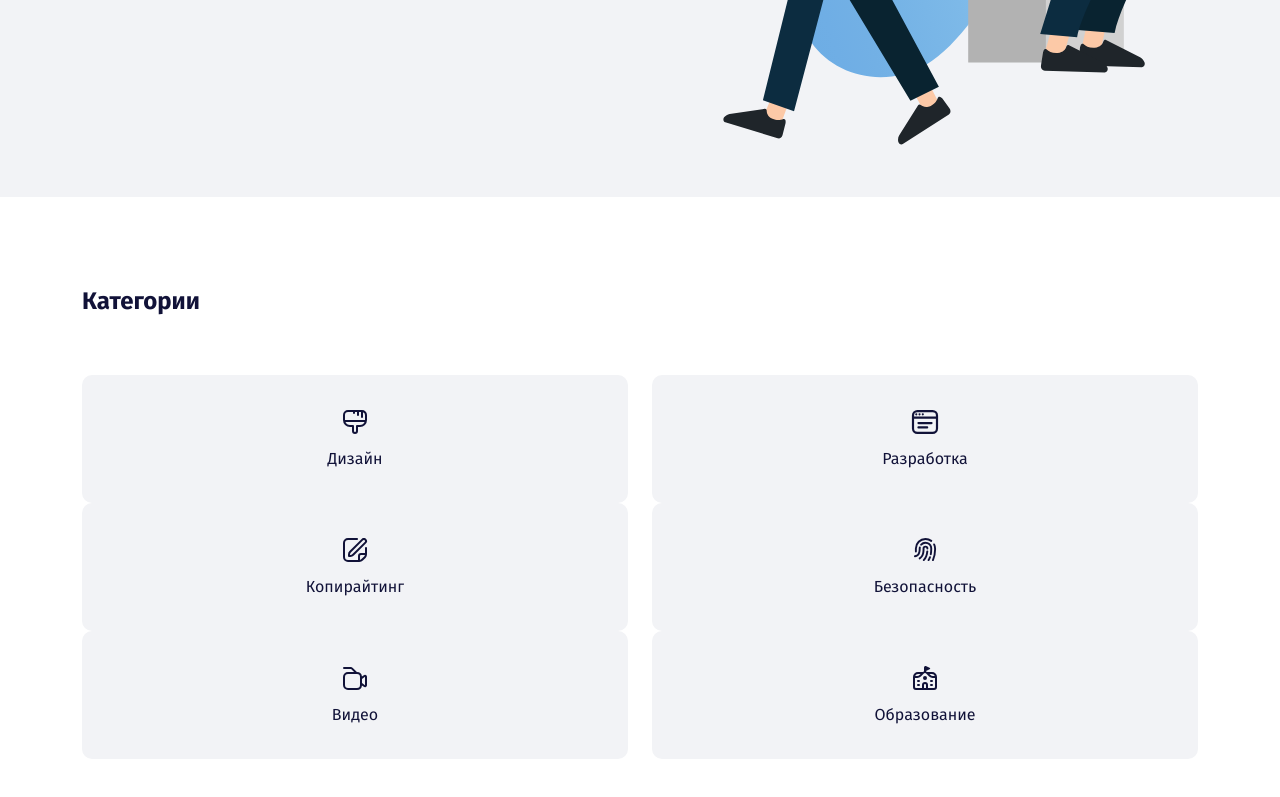
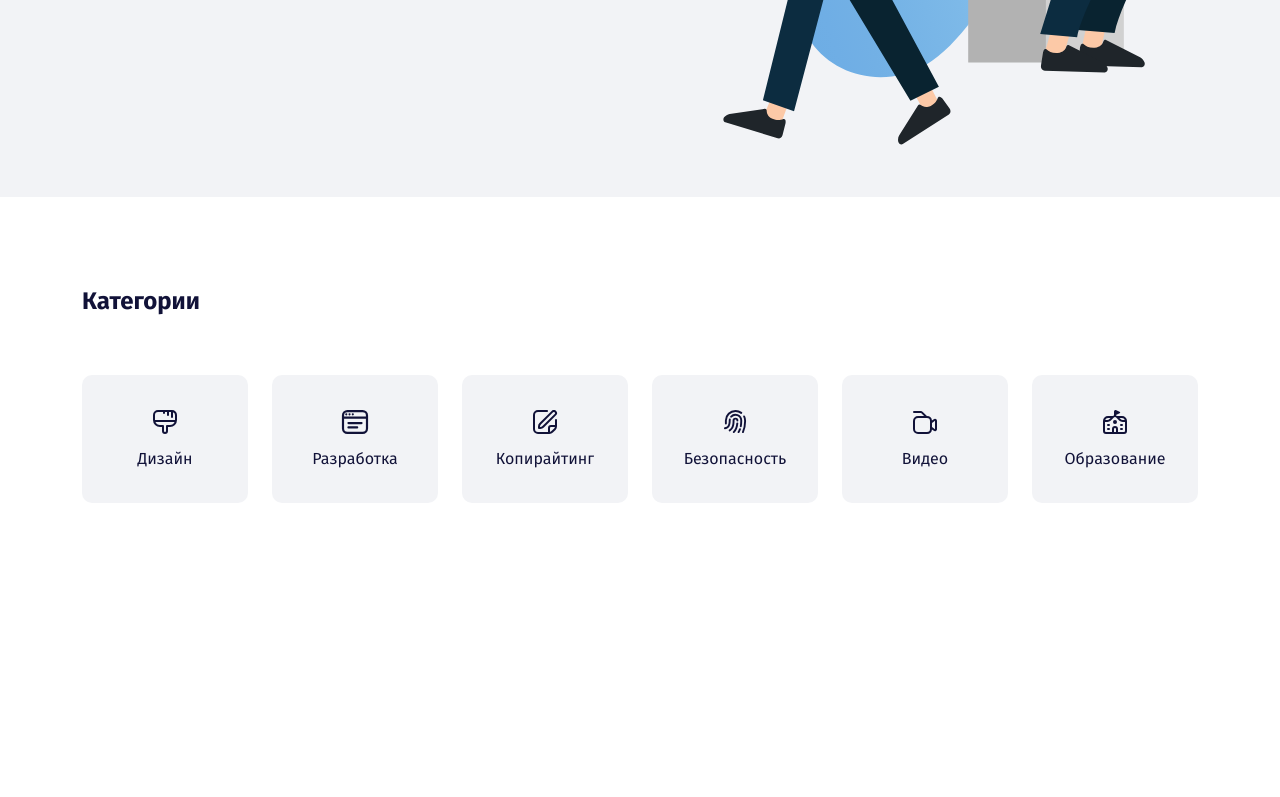
Before and after one commit to dariachi85/ga-hh, a plain HTML site: page index.html in a window 1280 px wide. Shown: the part 542-1339 px from the top of the page. After the commit the page ends 1125 px from the top, so only its background shows below. Drawn offline with Linux system fonts and the light colour scheme.

Commit message:
Add files via upload

```diff
--- a/index.html
+++ b/index.html
@@ -64,22 +64,22 @@
     <div class="container">
       <h2 class="section-title">Категории</h2>
       <div class="row">
-        <div class="col"><a href="#" class="card d-flex flex-column align-items-center"><svg class="card-icon" height="24">
+        <div class="col-2"><a href="#" class="card d-flex flex-column align-items-center"><svg class="card-icon" height="24">
   <use href="img/icons.svg#brush"></use>
 </svg><span class="card-text">Дизайн</span></a></div>
-        <div class="col"><a href="#" class="card d-flex flex-column align-items-center"><svg class="card-icon" height="24">
+        <div class="col-2"><a href="#" class="card d-flex flex-column align-items-center"><svg class="card-icon" height="24">
   <use href="img/icons.svg#browser"></use>
 </svg><span class="card-text">Разработка</span></a></div>
-        <div class="col"><a href="#" class="card d-flex flex-column align-items-center"><svg class="card-icon" height="24">
+        <div class="col-2"><a href="#" class="card d-flex flex-column align-items-center"><svg class="card-icon" height="24">
   <use href="img/icons.svg#edit"></use>
 </svg><span class="card-text">Копирайтинг</span></a></div>
-        <div class="col"><a href="#" class="card d-flex flex-column align-items-center"><svg class="card-icon" height="24">
+        <div class="col-2"><a href="#" class="card d-flex flex-column align-items-center"><svg class="card-icon" height="24">
   <use href="img/icons.svg#fingerprint"></use>
 </svg><span class="card-text">Безопасность</span></a></div>
-        <div class="col"><a href="#" class="card d-flex flex-column align-items-center"><svg class="card-icon" height="24">
+        <div class="col-2"><a href="#" class="card d-flex flex-column align-items-center"><svg class="card-icon" height="24">
   <use href="img/icons.svg#camera"></use>
 </svg><span class="card-text">Видео</span></a></div>
-        <div class="col"><a href="#" class="card d-flex flex-column align-items-center"><svg class="card-icon" height="24">
+        <div class="col-2"><a href="#" class="card d-flex flex-column align-items-center"><svg class="card-icon" height="24">
   <use href="img/icons.svg#school"></use>
 </svg><span class="card-text">Образование</span></a></div>
       </div>
```
